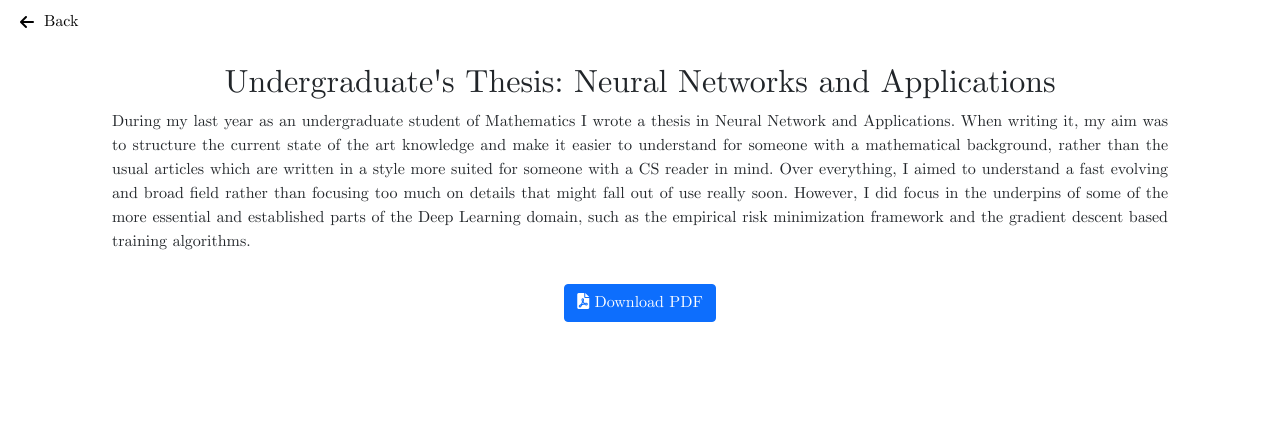
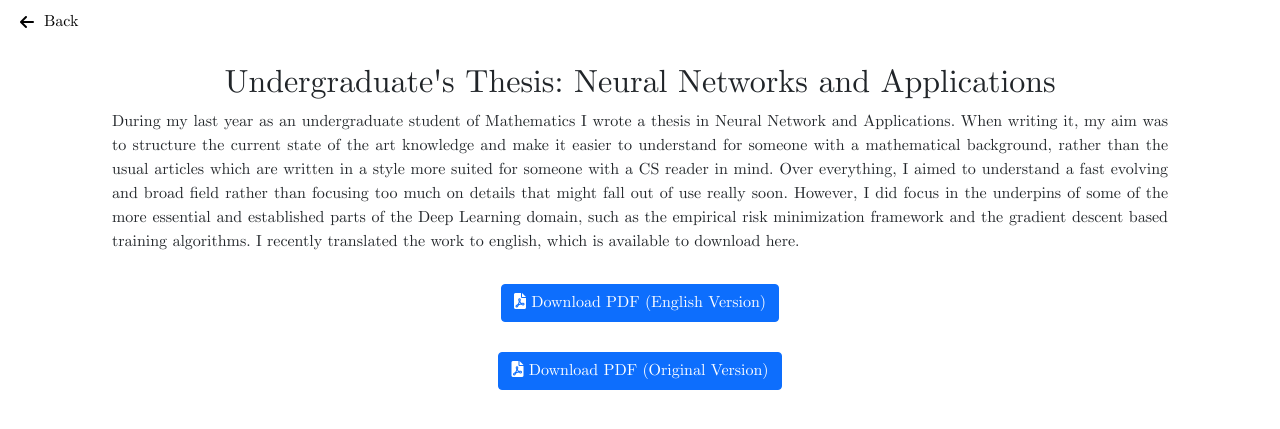
Before and after one commit to RoidaVinci/web, a Jekyll site: the page articles/tfg.html, which Jekyll copies as it is, in a window 1280 px wide. Shown: the top 429 px of the page. Built offline with Jekyll 4.4.1, drawn with Linux system fonts in a browser that asks for light colours; some web fonts are replaced.

Commit message:
Update tfg.html

```diff
--- a/articles/tfg.html
+++ b/articles/tfg.html
@@ -25,11 +25,16 @@
 
   <main role="main" class="container-sm" style="max-width: 1080px">
     <h1 class="page-title">Undergraduate's Thesis: Neural Networks and Applications</h1>
-    <p>During my last year as an undergraduate student of Mathematics I wrote a thesis in Neural Network and Applications. When writing it, my aim was to structure the current state of the art knowledge and make it easier to understand for someone with a mathematical background, rather than the usual articles which are written in a style more suited for someone with a CS reader in mind. Over everything, I aimed to understand a fast evolving and broad field rather than focusing too much on details that might fall out of use really soon. However, I did focus in the underpins of some of the more essential and established parts of the Deep Learning domain, such as the empirical risk minimization framework and the gradient descent based training algorithms.</p>
+    <p>During my last year as an undergraduate student of Mathematics I wrote a thesis in Neural Network and Applications. When writing it, my aim was to structure the current state of the art knowledge and make it easier to understand for someone with a mathematical background, rather than the usual articles which are written in a style more suited for someone with a CS reader in mind. Over everything, I aimed to understand a fast evolving and broad field rather than focusing too much on details that might fall out of use really soon. However, I did focus in the underpins of some of the more essential and established parts of the Deep Learning domain, such as the empirical risk minimization framework and the gradient descent based training algorithms. I recently translated the work to english, which is available to download here.</p>
 
     <div class="download-button-container">
       <a href="../articles/TFG_English.pdf" class="btn btn-primary">
-        <i class="fas fa-file-pdf"></i> Download PDF
+        <i class="fas fa-file-pdf"></i> Download PDF (English Version)
+      </a>
+    </div>
+    <div class="download-button-container">
+      <a href="../articles/TFG_Gal.pdf" class="btn btn-primary">
+        <i class="fas fa-file-pdf"></i> Download PDF (Original Version)
       </a>
     </div>
   </main>
```
